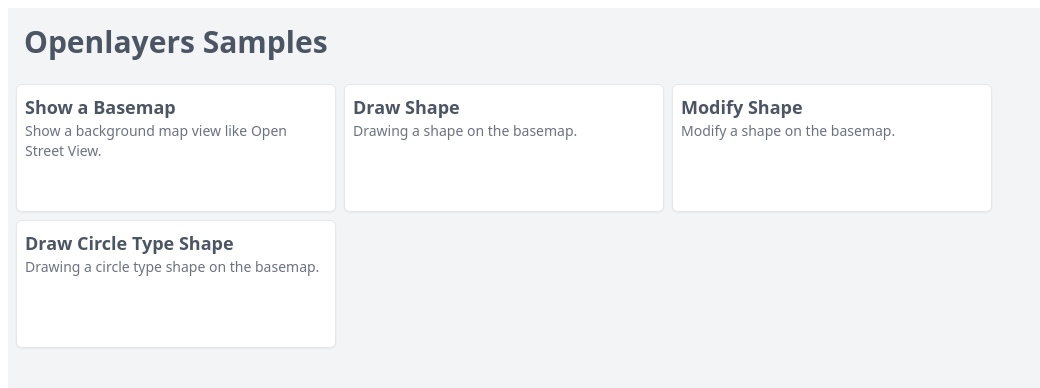
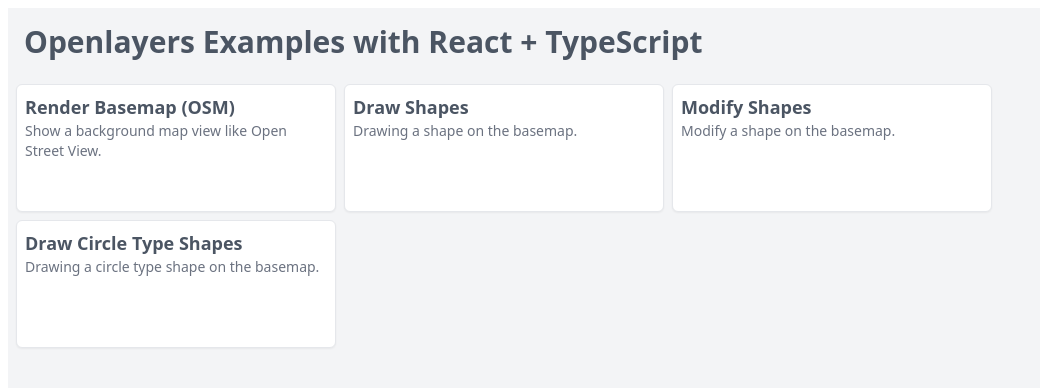
Before and after one commit to shomrkm/openlayers-samples, a Next.js app: page / in a window 1280 px wide. Shown: the top 388 px of the page, without its empty margins (0-1040 px from the left). Built offline with nearby package versions, Linux system fonts and the light colour scheme.

Commit message:
feat: Revised page titles, etc.

```diff
--- a/src/components/Basemap.tsx
+++ b/src/components/Basemap.tsx
@@ -35,7 +35,7 @@
 
   return (
     <div className="m-4 flex-col">
-      <div className="text-4xl text-gray-700">Display Basemap</div>
+      <div className="text-4xl text-gray-700">Render Basemap (OSM)</div>
       <div className="my-4 h-[600px] w-full" ref={mapElement} />
     </div>
   );
--- a/src/pages/index.tsx
+++ b/src/pages/index.tsx
@@ -3,22 +3,22 @@
 
 const pages: CardProps[] = [
   {
-    title: 'Show a Basemap',
+    title: 'Render Basemap (OSM)',
     description: 'Show a background map view like Open Street View.',
     link: '/samples/DisplayBasemap',
   },
   {
-    title: 'Draw Shape',
+    title: 'Draw Shapes',
     description: 'Drawing a shape on the basemap.',
     link: '/samples/DrawShape',
   },
   {
-    title: 'Modify Shape',
+    title: 'Modify Shapes',
     description: 'Modify a shape on the basemap.',
     link: '/samples/ModifyShape',
   },
   {
-    title: 'Draw Circle Type Shape',
+    title: 'Draw Circle Type Shapes',
     description: 'Drawing a circle type shape on the basemap.',
     link: '/samples/DrawCircleTypeShape',
   },
@@ -28,11 +28,11 @@
   return (
     <>
       <Head>
-        <title>Openlayers Samples with React</title>
+        <title>Openlayers Examples with React + TypeScript</title>
         <link rel="icon" href="/favicon.ico" />
       </Head>
       <div className="m-2 h-screen w-screen flex-col bg-gray-100">
-        <div className="p-4 text-3xl font-bold text-gray-600">Openlayers Samples</div>
+        <div className="p-4 text-3xl font-bold text-gray-600">Openlayers Examples with React + TypeScript</div>
         <div className="m-2 flex flex-wrap justify-start gap-2">
           {pages.map((page) => (
             <Card
--- a/src/pages/samples/DrawCircleTypeShape.tsx
+++ b/src/pages/samples/DrawCircleTypeShape.tsx
@@ -70,10 +70,10 @@
 
   return (
     <div className="m-4 flex-col">
-      <div className="text-4xl text-gray-700">Drawing a Circle Type Shape</div>
+      <div className="text-4xl text-gray-700">Draw Circle Type Shapes</div>
       <div className="mt-4 h-[600px] w-full" ref={mapElement} />
       <div className="flex justify-start py-4">
-        <p className="flex items-center pl-2 pr-4 text-lg text-gray-600">Drawing geometry type:</p>
+        <p className="flex items-center pl-2 pr-4 text-lg text-gray-600">Shape type:</p>
         <select
           className="block rounded-sm border border-solid border-gray-300 px-4 py-1.5 font-normal text-gray-600"
           onChange={handleChange}
--- a/src/pages/samples/DrawShape.tsx
+++ b/src/pages/samples/DrawShape.tsx
@@ -56,10 +56,10 @@
 
   return (
     <div className="m-4 flex-col">
-      <div className="text-4xl text-gray-700">Drawing a Shape</div>
+      <div className="text-4xl text-gray-700">Draw Point/LineString/Polygon</div>
       <div className="mt-4 h-[600px] w-full" ref={mapElement} />
       <div className="flex justify-start py-4">
-        <p className="flex items-center pl-2 pr-4 text-lg text-gray-600">Drawing geometry type:</p>
+        <p className="flex items-center pl-2 pr-4 text-lg text-gray-600">Shape type:</p>
         <select
           className="block rounded-sm border border-solid border-gray-300 px-4 py-1.5 font-normal text-gray-600"
           onChange={handleChange}
--- a/src/pages/samples/ModifyShape.tsx
+++ b/src/pages/samples/ModifyShape.tsx
@@ -87,7 +87,7 @@
 
   return (
     <div className="m-4 flex-col">
-      <div className="text-4xl text-gray-700">Modify Shape</div>
+      <div className="text-4xl text-gray-700">Modify Shapes</div>
       <div className="mt-4 h-[600px] w-full" ref={mapElement} />
       <div className="flex justify-start py-4">
         <button
```
